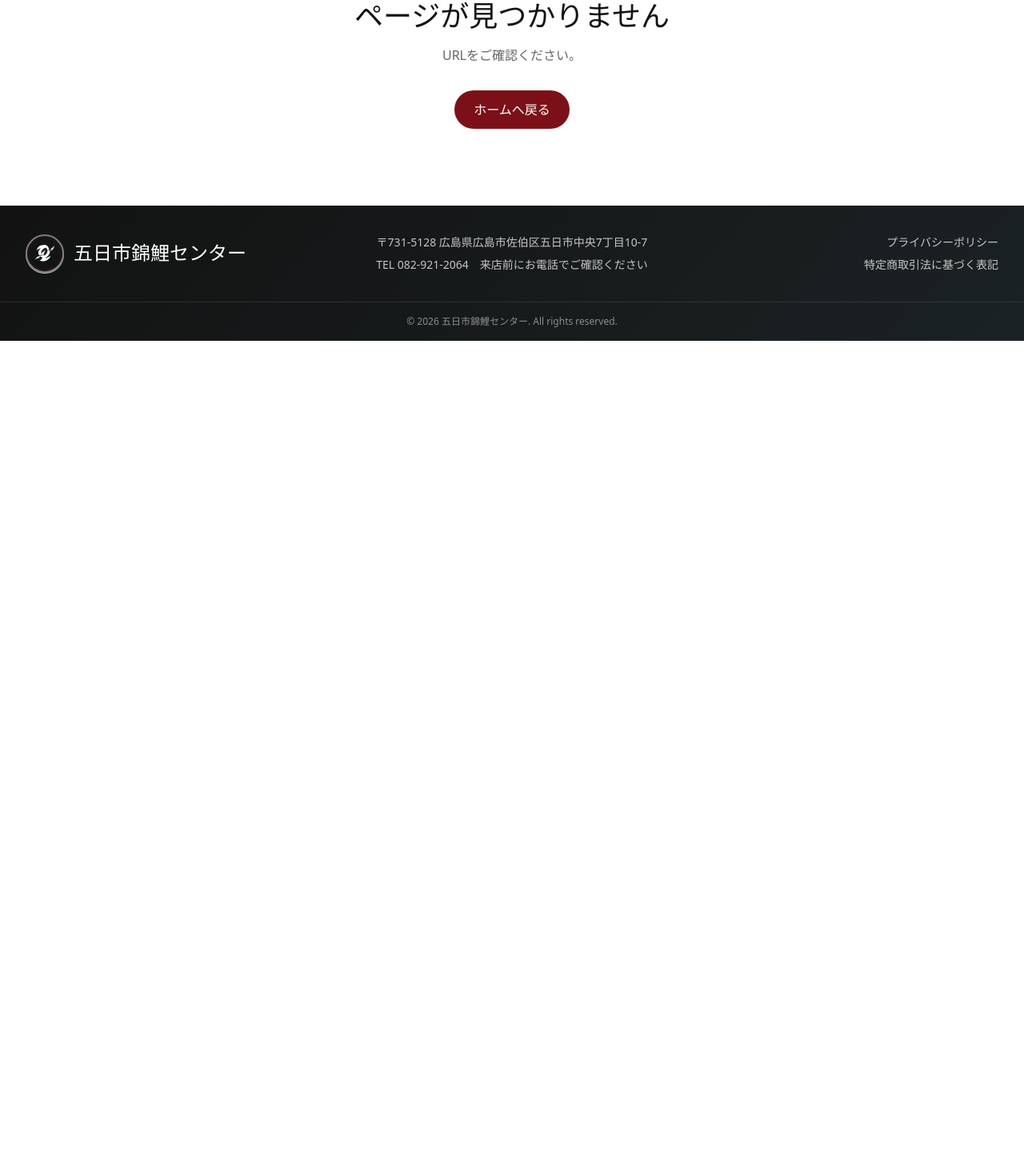
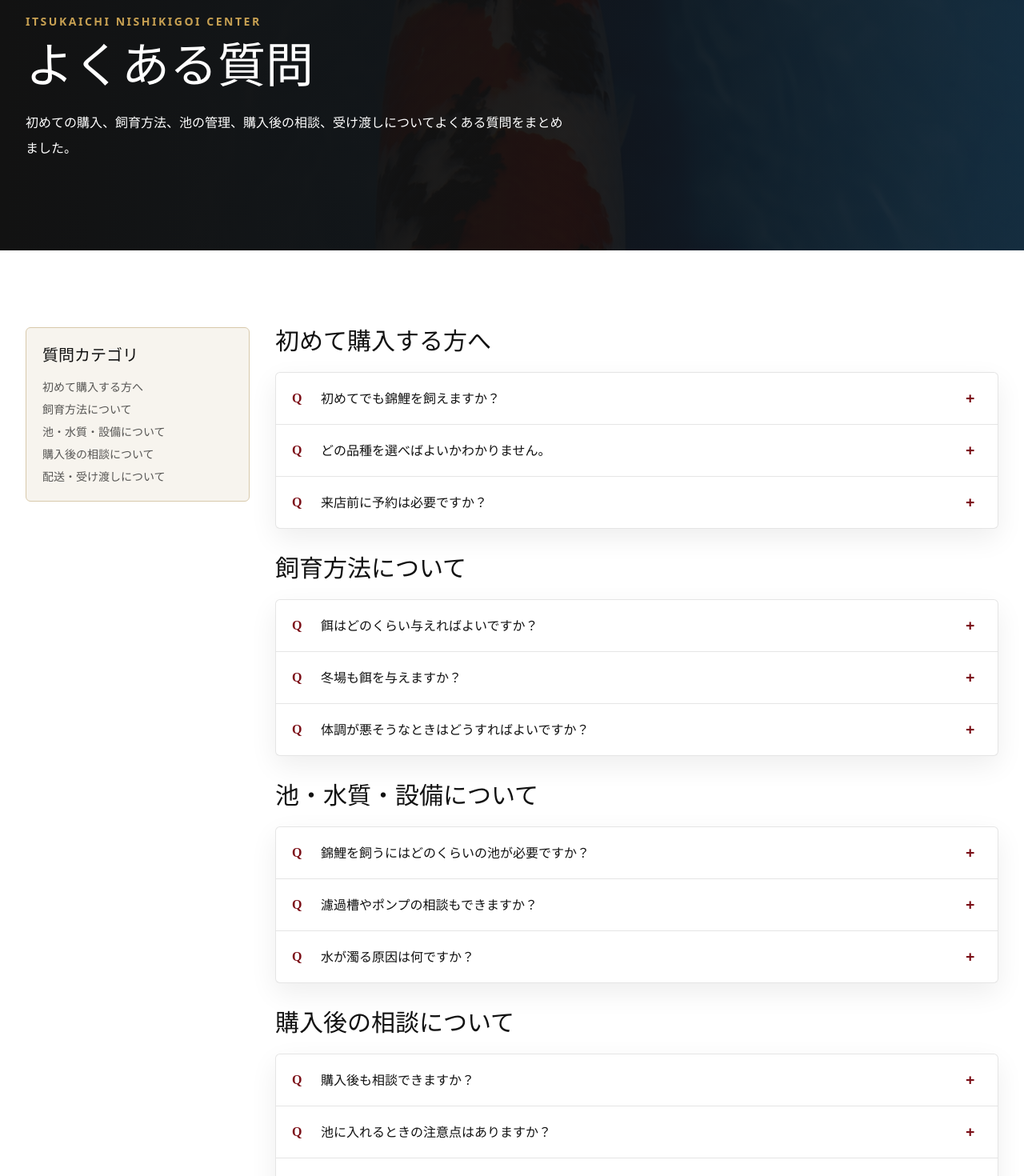
Before and after one commit to AtsushiSora/itsukaichi-nishikigoi-center, a React (Vite) app: page /faq in a window 1280 px wide. Shown: the part 180-1650 px from the top of the page at 80% size. Before the commit the page ends 800 px from the top, so only its background shows below. Built offline with nearby package versions, Linux system fonts and the light colour scheme.

Commit message:
Add FAQ page

```diff
--- a/src/components/AppLayout.tsx
+++ b/src/components/AppLayout.tsx
@@ -93,6 +93,9 @@ export function AppLayout() {
             <p>TEL {siteInfo.phone}　{siteInfo.hours}</p>
           </div>
           <div className="grid content-start gap-2 text-sm md:justify-end md:text-right">
+            <Link to="/faq" className="text-white/75 hover:text-kin">
+              よくある質問
+            </Link>
             <Link to="/privacy" className="text-white/75 hover:text-kin">
               プライバシーポリシー
             </Link>
--- a/src/data/seo.ts
+++ b/src/data/seo.ts
@@ -45,6 +45,11 @@ const pageSeo: Record<string, Omit<SeoMetadata, "path">> = {
     description:
       "五日市錦鯉センターへのお問い合わせ、在庫確認、来店予約、飼育相談、池や設備のメンテナンス相談はこちらから。",
   },
+  "/faq": {
+    title: `よくある質問 | ${siteTitle}`,
+    description:
+      "錦鯉を初めて購入する方、飼育方法、池の管理、購入後の相談、配送・受け渡しについてよくある質問をまとめました。",
+  },
   "/privacy": {
     title: `プライバシーポリシー | ${siteTitle}`,
     description:
--- a/src/main.tsx
+++ b/src/main.tsx
@@ -5,6 +5,7 @@ import { AppLayout } from "./components/AppLayout";
 import { AboutPage } from "./pages/AboutPage";
 import { AftercarePage } from "./pages/AftercarePage";
 import { ContactPage } from "./pages/ContactPage";
+import { FaqPage } from "./pages/FaqPage";
 import { HomePage } from "./pages/HomePage";
 import { KoiDetailPage } from "./pages/KoiDetailPage";
 import { KoiListPage } from "./pages/KoiListPage";
@@ -26,6 +27,7 @@ ReactDOM.createRoot(document.getElementById("root")!).render(
           <Route path="/aftercare" element={<AftercarePage />} />
           <Route path="/maintenance" element={<MaintenancePage />} />
           <Route path="/contact" element={<ContactPage />} />
+          <Route path="/faq" element={<FaqPage />} />
           <Route path="/privacy" element={<PrivacyPage />} />
           <Route path="/commerce" element={<CommercePage />} />
           <Route path="*" element={<NotFoundPage />} />
--- /dev/null
+++ b/src/pages/FaqPage.tsx
@@ -0,0 +1,172 @@
+import { Link } from "react-router-dom";
+import { PageHero } from "../components/PageHero";
+import { koiList } from "../data/koi";
+
+const faqSections = [
+  {
+    title: "初めて購入する方へ",
+    items: [
+      {
+        question: "初めてでも錦鯉を飼えますか？",
+        answer:
+          "池の大きさ、水量、濾過設備、飼育経験に合わせて無理のない一尾をご提案します。初めての方は、事前に池の写真や設備状況をお知らせいただくと相談がスムーズです。",
+      },
+      {
+        question: "どの品種を選べばよいかわかりません。",
+        answer:
+          "見た目の好みだけでなく、体形、サイズ、性格、池での見え方、将来の成長も含めてご案内します。迷われる場合は、複数の個体を比較しながらご相談ください。",
+      },
+      {
+        question: "来店前に予約は必要ですか？",
+        answer:
+          "在庫状況や対応可能な時間が変わるため、来店前のお電話またはお問い合わせをおすすめしています。気になる錦鯉の管理IDがある場合はあわせてお知らせください。",
+      },
+    ],
+  },
+  {
+    title: "飼育方法について",
+    items: [
+      {
+        question: "餌はどのくらい与えればよいですか？",
+        answer:
+          "水温、季節、錦鯉のサイズ、池の状態によって量を調整します。食べ残しは水質悪化につながるため、短時間で食べきれる量を目安にしてください。",
+      },
+      {
+        question: "冬場も餌を与えますか？",
+        answer:
+          "水温が低い時期は錦鯉の消化能力が落ちます。水温や個体の状態を見ながら給餌量を減らす、または控える必要があります。",
+      },
+      {
+        question: "体調が悪そうなときはどうすればよいですか？",
+        answer:
+          "泳ぎ方、食欲、体表の変化、水質、直近の水替えや投薬履歴を確認します。早めに写真や動画を添えてご相談ください。",
+      },
+    ],
+  },
+  {
+    title: "池・水質・設備について",
+    items: [
+      {
+        question: "錦鯉を飼うにはどのくらいの池が必要ですか？",
+        answer:
+          "飼育できる数やサイズは、水量、濾過能力、酸素供給、日当たり、管理頻度によって変わります。池の環境を確認したうえでご提案します。",
+      },
+      {
+        question: "濾過槽やポンプの相談もできますか？",
+        answer:
+          "はい。濾過槽、ポンプ、水流、エアレーション、水質管理など、池・設備メンテナンスの相談に対応します。",
+      },
+      {
+        question: "水が濁る原因は何ですか？",
+        answer:
+          "給餌量、濾過能力不足、日照、底の汚れ、水替え頻度、魚の数など複数の要因があります。状況を確認しながら原因を切り分けます。",
+      },
+    ],
+  },
+  {
+    title: "購入後の相談について",
+    items: [
+      {
+        question: "購入後も相談できますか？",
+        answer:
+          "はい。餌やり、水合わせ、池への導入、水質、体調変化など、購入後のアフターフォローも承ります。",
+      },
+      {
+        question: "池に入れるときの注意点はありますか？",
+        answer:
+          "水温差や水質差が大きい場合、錦鯉に負担がかかります。導入前の水合わせや観察方法について、受け渡し時にご案内します。",
+      },
+      {
+        question: "他店で購入した錦鯉や池の相談もできますか？",
+        answer:
+          "内容により対応可能です。池の状態、設備、錦鯉の様子がわかる写真や動画をご用意ください。",
+      },
+    ],
+  },
+  {
+    title: "配送・受け渡しについて",
+    items: [
+      {
+        question: "配送はできますか？",
+        answer:
+          "現時点では店頭確認または個別相談を前提としています。配送が必要な場合は、生体の状態、距離、時期、梱包方法を確認したうえでご相談します。",
+      },
+      {
+        question: "支払い方法は何がありますか？",
+        answer:
+          "現時点では店頭または個別相談での対応を前提としています。正式な支払い方法は購入前にご確認ください。",
+      },
+      {
+        question: "売約済みの個体と同じような錦鯉を探せますか？",
+        answer:
+          "品種、サイズ、価格帯、雰囲気をお聞きし、近い条件の個体をご案内できる場合があります。売約済み個体の管理IDをお知らせください。",
+      },
+    ],
+  },
+];
+
+export function FaqPage() {
+  return (
+    <>
+      <PageHero
+        title="よくある質問"
+        description="初めての購入、飼育方法、池の管理、購入後の相談、受け渡しについてよくある質問をまとめました。"
+        imageUrl={koiList[2].imageUrl}
+      />
+      <section className="py-14 md:py-24">
+        <div className="mx-auto grid max-w-7xl gap-8 px-5 lg:grid-cols-[280px_1fr] lg:px-8">
+          <aside className="hidden lg:block">
+            <div className="sticky top-28 rounded-md border border-[#d8c9ab] bg-washi p-5">
+              <p className="font-serif text-xl font-semibold">質問カテゴリ</p>
+              <div className="mt-4 grid gap-2 text-sm">
+                {faqSections.map((section) => (
+                  <a key={section.title} href={`#${section.title}`} className="text-sumi/70 hover:text-urushi">
+                    {section.title}
+                  </a>
+                ))}
+              </div>
+            </div>
+          </aside>
+
+          <div className="grid gap-8">
+            {faqSections.map((section) => (
+              <section key={section.title} id={section.title} className="scroll-mt-28">
+                <h2 className="font-serif text-3xl font-semibold">{section.title}</h2>
+                <div className="mt-5 overflow-hidden rounded-md border border-black/10 bg-white shadow-[0_12px_34px_rgba(18,18,18,0.07)]">
+                  {section.items.map((item) => (
+                    <details key={item.question} className="group border-b border-black/10 last:border-0">
+                      <summary className="cursor-pointer list-none px-5 py-5 font-semibold transition hover:bg-washi">
+                        <span className="grid grid-cols-[24px_1fr_20px] items-center gap-3">
+                          <span className="font-serif text-urushi">Q</span>
+                          <span>{item.question}</span>
+                          <span className="text-xl leading-none text-urushi transition group-open:rotate-45">+</span>
+                        </span>
+                      </summary>
+                      <div className="px-5 pb-5 text-sm leading-7 text-sumi/70">
+                        <span className="mr-2 font-serif font-semibold text-kin">A</span>
+                        {item.answer}
+                      </div>
+                    </details>
+                  ))}
+                </div>
+              </section>
+            ))}
+
+            <div className="rounded-md bg-sumi p-6 text-white md:p-8">
+              <h2 className="font-serif text-2xl font-semibold">解決しない場合はご相談ください</h2>
+              <p className="mt-3 text-sm leading-7 text-white/75">
+                錦鯉や池の状態は環境によって異なります。写真や動画、池の設備状況を添えてご相談いただくと、より具体的にご案内できます。
+              </p>
+              <Link
+                to="/contact"
+                className="mt-5 inline-flex rounded-full bg-urushi px-6 py-3 font-semibold text-white transition hover:bg-kin hover:text-sumi"
+              >
+                お問い合わせへ
+              </Link>
+            </div>
+          </div>
+        </div>
+      </section>
+    </>
+  );
+}
```
Also changed, not shown: 1 other file (tests, documents, lock files or other folders).
